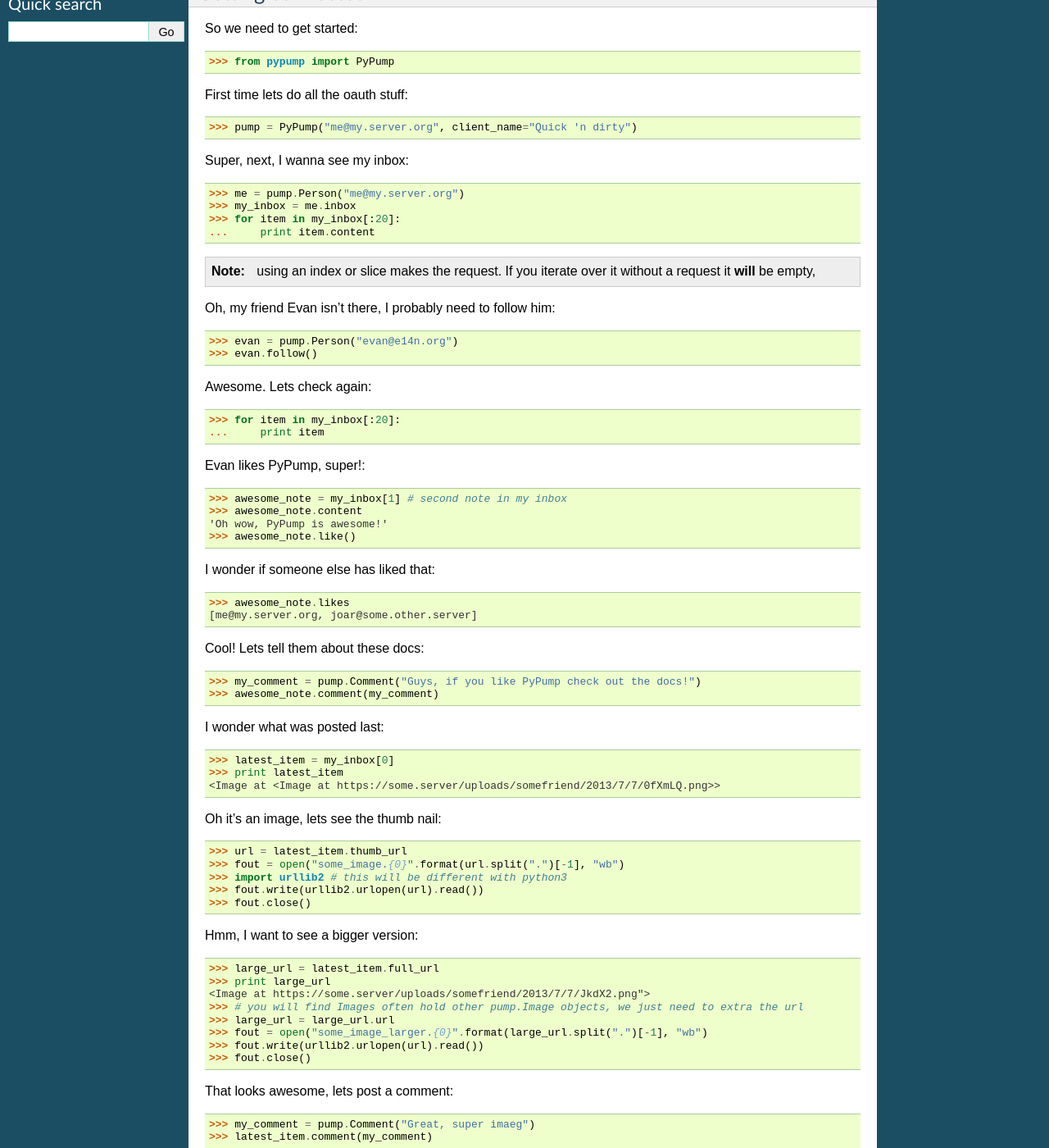
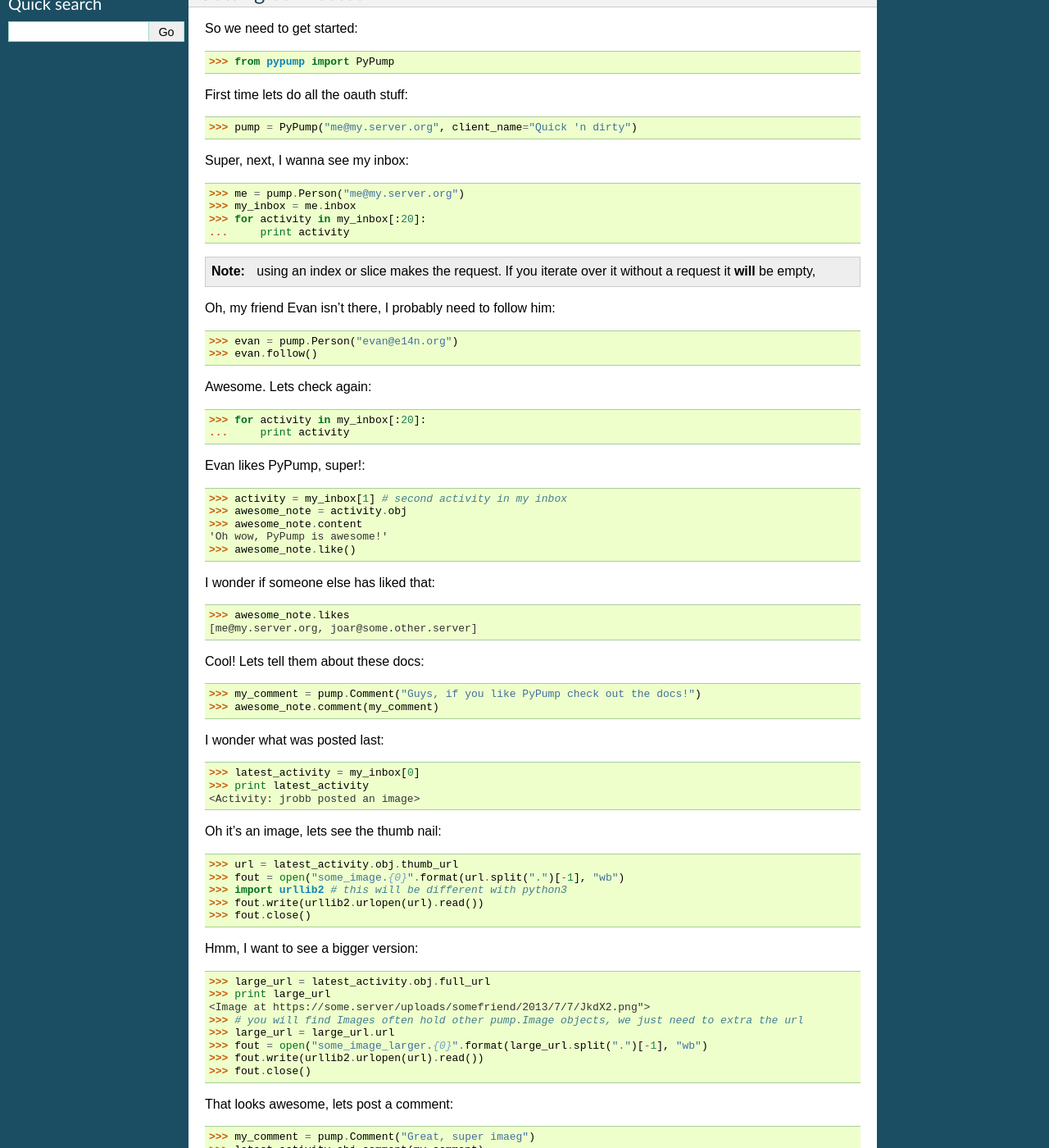
Before and after one commit to tsyesika/PyPump, a Sphinx documentation site: the page built from docs/gettingstarted/qnd.rst, in a window 1280 px wide and 1400 px high, scrolled down 306 px. Shown: the whole window at 82% size. Built offline with Sphinx 7.4.7, drawn with Linux system fonts in a browser that asks for light colours; pages that are not in the unit, such as notebooks, are missing from menus; some of the changed text lies outside the part shown.

Commit message:
QnD docs compatible with activities

```diff
--- a/docs/gettingstarted/qnd.rst
+++ b/docs/gettingstarted/qnd.rst
@@ -24,8 +24,8 @@
 
     >>> me = pump.Person("me@my.server.org")
     >>> my_inbox = me.inbox
-    >>> for item in my_inbox[:20]:
-    ...     print item.content
+    >>> for activity in my_inbox[:20]:
+    ...     print activity
 
 .. note:: using an index or slice makes the request. If you iterate over it without a request it **will** be empty,
 
@@ -36,12 +36,13 @@
 
 Awesome. Lets check again::
 
-    >>> for item in my_inbox[:20]:
-    ...     print item
+    >>> for activity in my_inbox[:20]:
+    ...     print activity
 
 Evan likes PyPump, super!::
 
-    >>> awesome_note = my_inbox[1] # second note in my inbox
+    >>> activity = my_inbox[1] # second activity in my inbox
+    >>> awesome_note = activity.obj
     >>> awesome_note.content
     'Oh wow, PyPump is awesome!'
     >>> awesome_note.like()
@@ -58,13 +59,13 @@
 
 I wonder what was posted last::
 
-    >>> latest_item = my_inbox[0]
-    >>> print latest_item
-    <Image at <Image at https://some.server/uploads/somefriend/2013/7/7/0fXmLQ.png>>
+    >>> latest_activity = my_inbox[0]
+    >>> print latest_activity
+    <Activity: jrobb posted an image>
 
 Oh it's an image, lets see the thumb nail::
 
-    >>> url = latest_item.thumb_url
+    >>> url = latest_activity.obj.thumb_url
     >>> fout = open("some_image.{0}".format(url.split(".")[-1], "wb")
     >>> import urllib2 # this will be different with python3
     >>> fout.write(urllib2.urlopen(url).read())
@@ -72,7 +73,7 @@
 
 Hmm, I want to see a bigger version::
 
-    >>> large_url = latest_item.full_url
+    >>> large_url = latest_activity.obj.full_url
     >>> print large_url
     <Image at https://some.server/uploads/somefriend/2013/7/7/JkdX2.png">
     >>> # you will find Images often hold other pump.Image objects, we just need to extra the url
@@ -84,13 +85,13 @@
 That looks awesome, lets post a comment::
 
     >>> my_comment = pump.Comment("Great, super imaeg")
-    >>> latest_item.comment(my_comment)
+    >>> latest_activity.obj.comment(my_comment)
 
 Oh no, I made a typo::
 
     >>> my_comment.delete()
     >>> my_comment.content = "Great, super image")
-    >>> latest_item.comment(my_comment)
+    >>> latest_activity.obj.comment(my_comment)
 
 Much better! Lets make a note to tell people how easy this all is::
 
```
